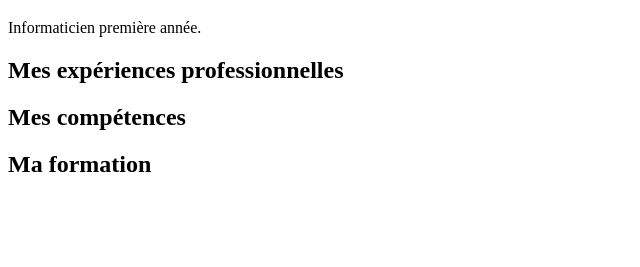
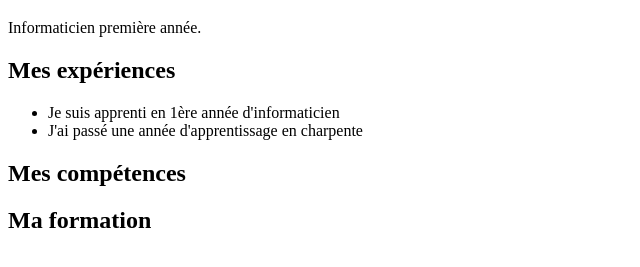
Before and after one commit to divtec-cejef/mon-cv-01-fridluc, a plain HTML site: page index.html in a window 1280 px wide. Shown: the part 131-398 px from the top of the page, without its empty margins (0-640 px from the left). Drawn offline with Linux system fonts and the light colour scheme.

Commit message:
Mes experiences proff

```diff
--- a/index.html
+++ b/index.html
@@ -32,8 +32,11 @@
 <h1>Lucas Fridez</h1>
 <p>Informaticien première année.</p>
 
-<h2 id="expériences">Mes expériences professionnelles</h2>
-
+<h2 id="expériences">Mes expériences</h2>
+<ul>
+  <li>Je suis apprenti en 1ère année d'informaticien</li>
+  <li>J'ai passé une année d'apprentissage en charpente</li>
+</ul>
 <h2 id="compétences">Mes compétences</h2>
 
 <h2 id="formation">Ma formation</h2>
```
